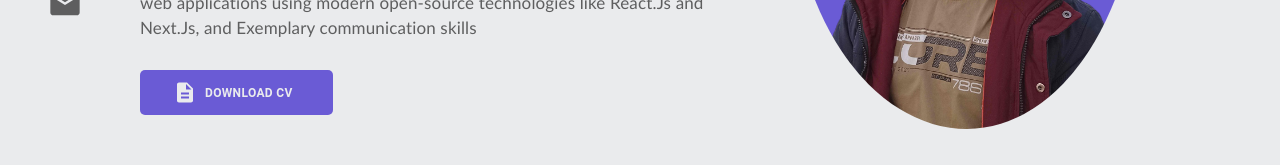
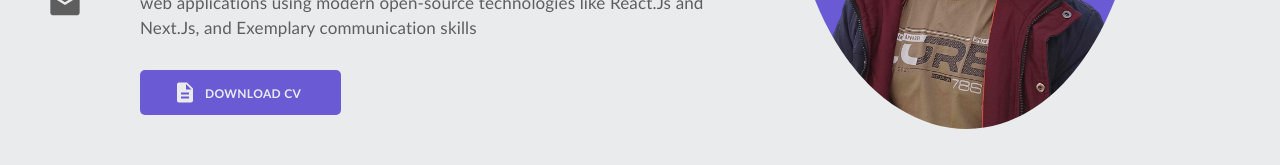
Before and after one commit to sina-olfati/sina-olfati-site, a React (Create React App) app: page / in a window 1280 px wide. Shown: the part 446-611 px from the top of the page. Built offline with nearby package versions, Linux system fonts and the light colour scheme; a web font is replaced by a local one.

Commit message:
MTButton: added font-family to MUI button

```diff
--- a/src/components/home/Front.css
+++ b/src/components/home/Front.css
@@ -172,11 +172,8 @@
   .fast-links ul li a button:hover {
     transform: scale(1.15);
     padding: 15px 0;
+    background-color: transparent;
   }
-
-  .fast-links ul li a button:hover {
-      background-color: transparent;
-    }
 
 .fast-links ul li a button svg {
     /* border: solid 1px green; */
--- a/src/utils/MTButton/MTButton.css
+++ b/src/utils/MTButton/MTButton.css
@@ -36,12 +36,12 @@
 
 .MTB-button button {
     /* border: solid 1px black; */
+    font-family: 'Trebuchet MS', 'Lucida Sans Unicode', 'Lucida Grande', 'Lucida Sans', Arial, sans-serif;
     display: flex;
     justify-content: center;
     align-items: center;
     background-color: transparent;
     color: #EAEBED;
-    /* font-family: 'Trebuchet MS', 'Lucida Sans Unicode', 'Lucida Grande', 'Lucida Sans', Arial, sans-serif;   */
     font-size: 12px;
     font-weight: 600;
     padding: 13px 40px 11px 65px;
@@ -50,6 +50,7 @@
 }
 .MTB-container:lang(fa) .MTB-button button {
     padding: 13px 65px 11px 40px;
+    font-family: IRANSans;
 }
 
 .micro-transition {
```
